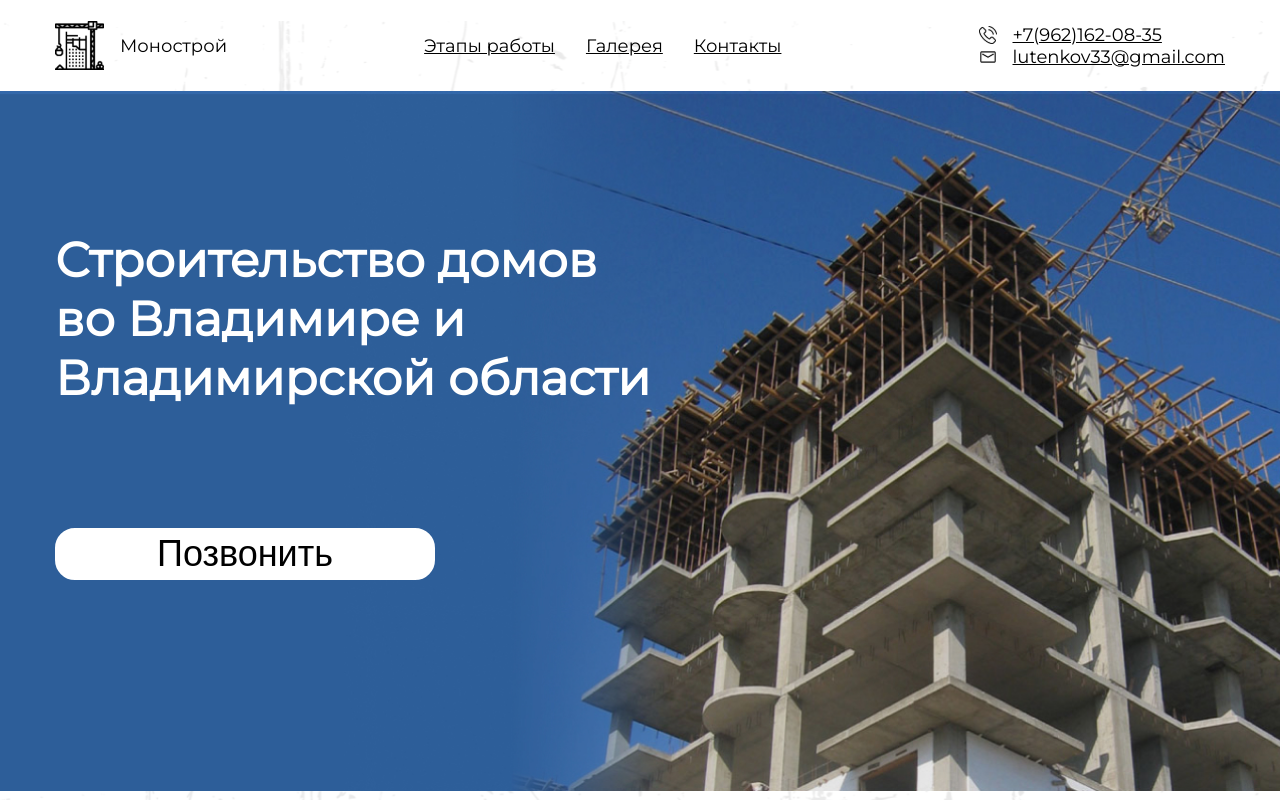
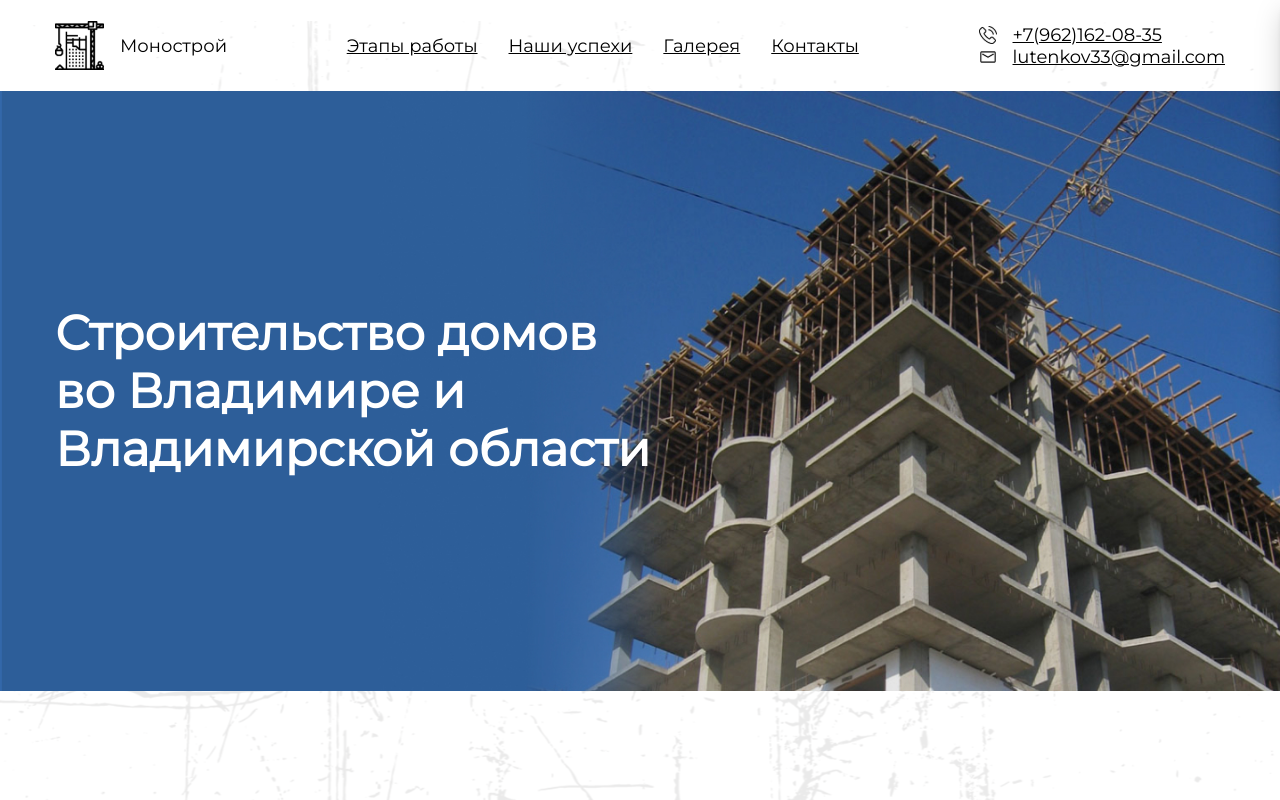
Before and after one commit to Gur00Nik/first_site, a React (Create React App) app: page / in a window 1280 px wide. Shown: the top 800 px of the page. Built offline with nearby package versions, Linux system fonts and the light colour scheme.

Commit message:
create burger panel

```diff
--- a/src/components/BuildBlock/BuildBlock.css
+++ b/src/components/BuildBlock/BuildBlock.css
@@ -1,6 +1,6 @@
 .build {
     background-image: url("../../images/background_image1.jpg");
-    min-height: 700px;
+    min-height: 600px;
     background-repeat: no-repeat;
     /*картинка на фоне не размножается */
     background-position: center;
@@ -12,7 +12,9 @@
 }
 
 .build__post {
-    margin-top: 140px;
+    height: 100%;
+    display: flex;
+    align-items: center;
 
 }
 
@@ -20,30 +22,9 @@
     margin: 0px;
     font-weight: 600;
     font-size: 48px;
-    line-height: 59px;
     color: white;
 }
 
-.call__us {
-    margin-top: 120px;
-    max-width: 380px;
-    max-height: 70px;
-    width: 100%;
-    height: 100%;
-    font-weight: 400;
-    font-size: 36px;
-    line-height: 44px;
-    border-radius: 20px;
-    background-color: white;
-    transition: .3s;
-    cursor: pointer;
-    border: solid white;
-}
-
-.call__us:hover {
-    background-color: yellow;
-    border: solid yellow;
-}
 
 @media (max-width:800px) {
     .build {
@@ -55,19 +36,6 @@
         font-size: 1.5em;
     }
 
-    .build__post {
-        margin-top: 40px;
-
-    }
-
-    .call__us {
-        font-size: 1em;
-        margin-top: 10px;
-        max-width: 200px;
-        max-height: 50px;
-        width: 100%;
-        height: 100%;
-    }
 }
 
 @media (max-width:370px) {
--- a/src/components/BuildBlock/BuildBlock.jsx
+++ b/src/components/BuildBlock/BuildBlock.jsx
@@ -10,7 +10,6 @@ const BuildBlock = () => {
             <br />
             во Владимире и <br /> Владимирской области
           </p>
-          <button className="call__us">Позвонить</button>
         </div>
       </div>
     </div>
--- a/src/components/BurgerButton/BurgerButton.module.css
+++ b/src/components/BurgerButton/BurgerButton.module.css
@@ -2,16 +2,18 @@
     display: flex;
     flex-direction: column;
     justify-content: space-between;
-    width: 45px;
+    width: 40px;
     height: 20px;
     position: relative;
     z-index: 1;
 }
 
 .line {
+    padding: 0;
     width: 100%;
     border: 1px solid #000;
     transition: all .2s;
+    background-color: black;
 }
 
 .burgerActive .line:nth-child(2) {
@@ -19,11 +21,11 @@
 }
 
 .burgerActive .line:first-child {
-    transform: rotate(45deg);
+    transform: rotate(45deg) translate(7px, 6px);
 }
 
 .burgerActive .line:last-child {
-    transform: rotate(135deg);
+    transform: rotate(135deg) translate(-5px, 4px);
 }
 
 @media (min-width: 1001px) {
--- a/src/components/BurgerMenu/BurgerMenu.jsx
+++ b/src/components/BurgerMenu/BurgerMenu.jsx
@@ -3,13 +3,44 @@ import styles from "./BurgerMenu.module.css";
 import clsx from "clsx";
 import { useContext } from "react";
 import { BurgerMenuContext } from "../../contexts/BurgerMenuContext/BurgerMenuContext";
+const anchors = [
+  {
+    name: "Этапы работы",
+    href: "#stage-work",
+  },
+  {
+    name: "Наши успехи",
+    href: "#our successes",
+  },
+  {
+    name: "Галерея",
+    href: "#gallery",
+  },
+  {
+    name: "Контакты",
+    href: "#footer",
+  },
+];
+
 const BurgerMenu = () => {
   const { active, onClose } = useContext(BurgerMenuContext);
   return (
     <>
       {active && <div className={styles.back} onClick={onClose}></div>}
 
-      <div className={clsx(styles.panel, active && styles.panelActive)}></div>
+      <div className={clsx(styles.panel, active && styles.panelActive)}>
+        <div className={styles.panel__block}>
+          {anchors.map(({ name, href }) => {
+            return (
+              <div key={href} className={styles.panel__block__object}>
+                <a onClick={onClose} href={href} className="header__link">
+                  {name}
+                </a>
+              </div>
+            );
+          })}
+        </div>
+      </div>
     </>
   );
 };
--- a/src/components/BurgerMenu/BurgerMenu.module.css
+++ b/src/components/BurgerMenu/BurgerMenu.module.css
@@ -2,15 +2,35 @@
     position: fixed;
     top: 0;
     right: 0;
-    height: 100vh;
-    width: 30vw;
-    background-color: red;
+    height: 50vh;
+    width: 50vw;
+    background-color: white;
+    box-shadow: rgba(0, 0, 0, 0.25) 0px 14px 28px, rgba(0, 0, 0, 0.22) 0px 10px 10px;
     transform: translateX(101%);
     transition: all .3s;
 }
 
 .panelActive {
     transform: translateX(0);
+}
+
+.panel__block {
+    padding-top: 91.5px;
+    flex-direction: column;
+    display: flex;
+    width: 100%;
+    height: 100%;
+
+}
+
+.panel__block__object {
+    display: flex;
+    justify-content: center;
+    align-items: center;
+    flex-grow: 1;
+    max-width: 100%;
+    border-top: 2px solid black;
+    text-align: center;
 }
 
 .back {
@@ -21,3 +41,9 @@
     height: 100vh;
     background-color: rgba(0, 0, 0, 0.2);
 }
+
+@media (max-width:400px) {
+    .panel {
+        width: 100vw;
+    }
+}
--- a/src/components/Footer/Footer.jsx
+++ b/src/components/Footer/Footer.jsx
@@ -37,7 +37,10 @@ const Footer = () => {
               <img className="icon" src={TimeIcon}></img>
             </div>
             <div>
-              <h2>Время работы: Ежедневно, с 8 до 18-00.</h2>
+              <h2>
+                Время работы: <br />
+                Ежедневно, с 8 до 18-00.
+              </h2>
             </div>
           </div>
           <div className="messengers">
--- a/src/components/Header/Header.jsx
+++ b/src/components/Header/Header.jsx
@@ -13,6 +13,9 @@ const Header = () => {
         <nav className="nav">
           <a href="#stage-work" className="header__link">
             Этапы работы
+          </a>
+          <a href="#our successes" className="header__link">
+            Наши успехи
           </a>
           <a href="#gallery" className="header__link">
             Галерея
--- a/src/components/ResultsBlock/ResultsBlock.jsx
+++ b/src/components/ResultsBlock/ResultsBlock.jsx
@@ -10,7 +10,7 @@ const results = [
 ];
 const ResultsBlock = () => {
   return (
-    <div className="build__heading__block">
+    <div id="our successes" className="build__heading__block">
       <div className="container">
         <h1 className="build__heading">Наши успехи</h1>
         <div className="build__statistics__block">
```
